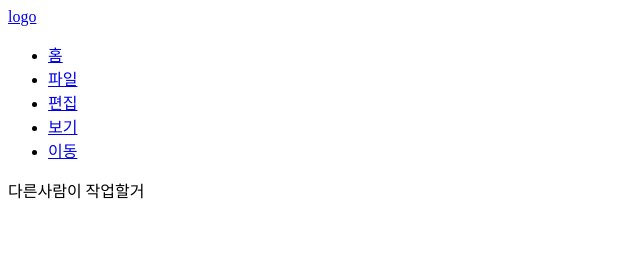
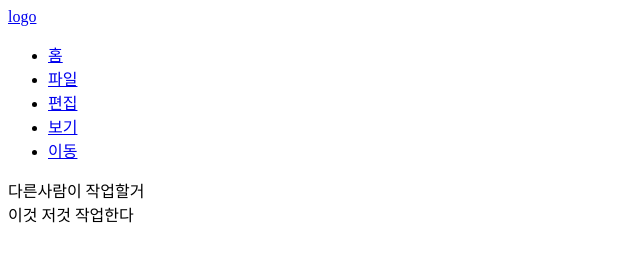
Before and after one commit to BonggilB/remote-git, a plain HTML site: page index.html in a window 1280 px wide. Shown: the whole page, without its empty margins (0-640 px from the left). Drawn offline with Linux system fonts and the light colour scheme.

Commit message:
lee project

```diff
--- a/index.html
+++ b/index.html
@@ -23,5 +23,6 @@
     다른사람이 작업할거
   </section>
 
+  이것 저것 작업한다
 </body>
 </html>
```
